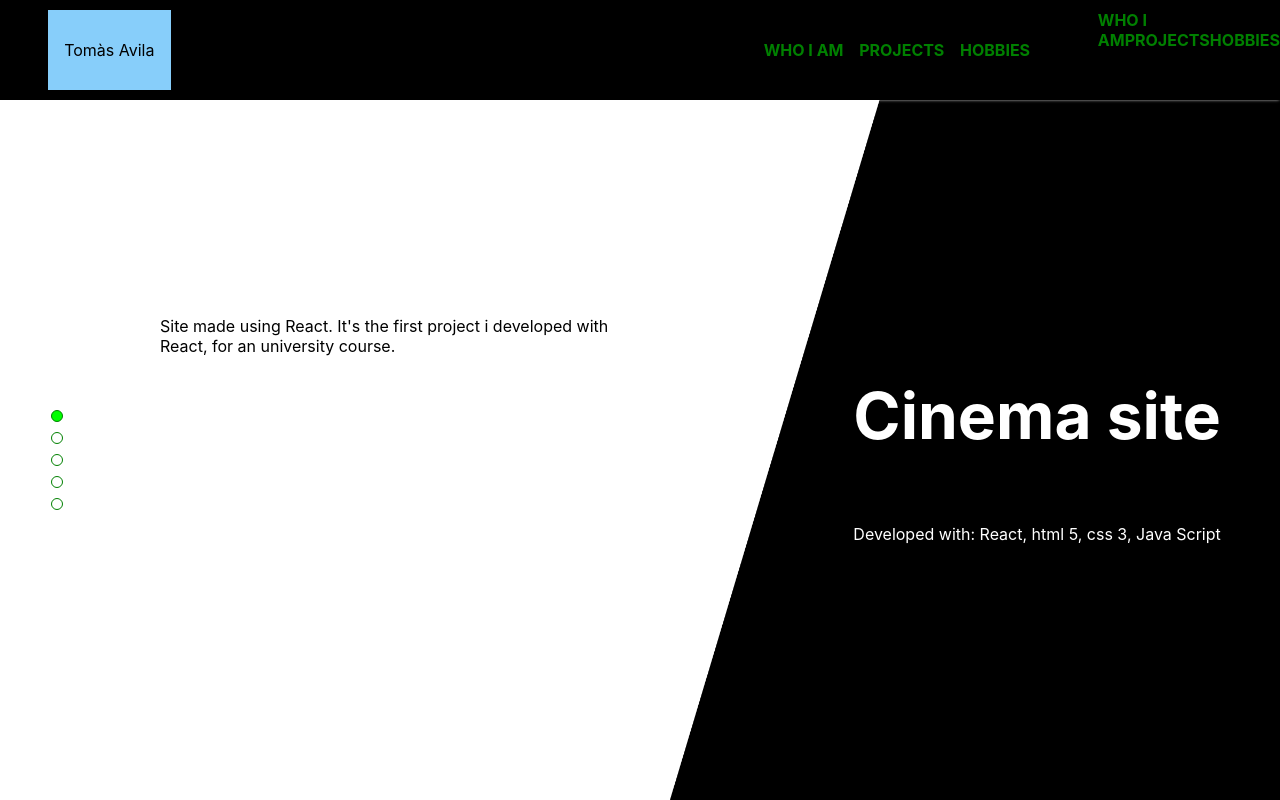
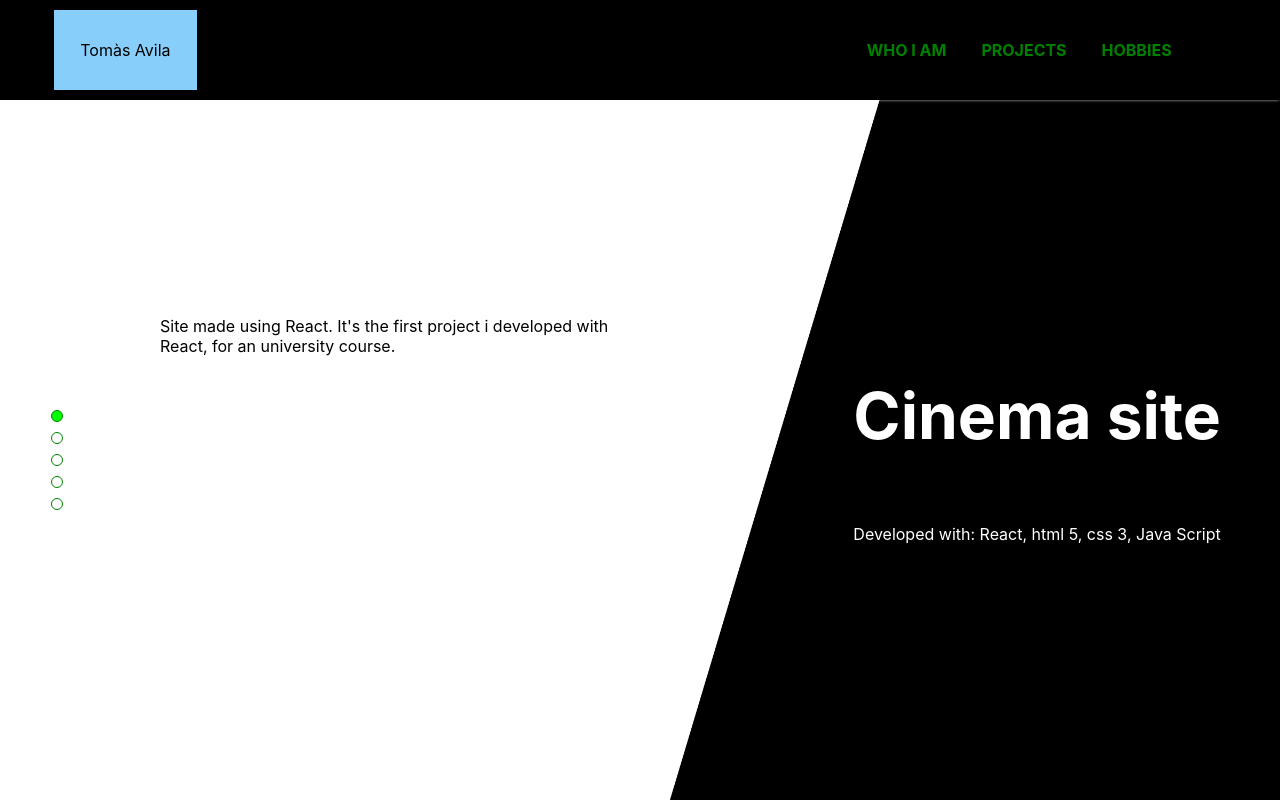
Before and after one commit to iltommi1995/tomas-avila-portfolio, a React (Create React App) app: page /projects in a window 1280 px wide. Built offline with nearby package versions, Linux system fonts and the light colour scheme.

Commit message:
navlink sistemati

```diff
--- a/src/components/organisms/header.css
+++ b/src/components/organisms/header.css
@@ -36,6 +36,10 @@ box-shadow: 0px 1px 3px -1px rgba(255,255,255,0.75);
   text-decoration: none;
   text-transform: uppercase;
   font-weight: bold;
+}
+
+.mobile-nav-links {
+        display: none;
 }
 
 @media screen and (min-width: 1075px) and (max-width: 1320px) {
@@ -104,6 +108,5 @@ box-shadow: -1px 2px 15px 0px rgba(0,0,0,0.75);
         grid-column: 3/12;
         display: flex;
         flex-direction: column;
-
     }
 }
--- a/src/components/organisms/header.js
+++ b/src/components/organisms/header.js
@@ -29,9 +29,9 @@ export default function Header(props) {
             <div className={"mobile-nav " + mobileNav}>
                 <div className="close-nav" onClick={closeMobileNav}></div>
                 <div className="mobile-nav-links">
-                    <Link className="nav-link" to="/tomas-avila-portfolio">Who i am</Link>
-                    <Link className="nav-link" to="/projects">Projects</Link>
-                    <Link className="nav-link" to="/hobbies">Hobbies</Link>
+                    <Link className="nav-link" to="/tomas-avila-portfolio" onClick={closeMobileNav}>Who i am</Link>
+                    <Link className="nav-link" to="/projects" onClick={closeMobileNav}>Projects</Link>
+                    <Link className="nav-link" to="/hobbies" onClick={closeMobileNav}>Hobbies</Link>
                 </div>
             </div>
         </div>
```
